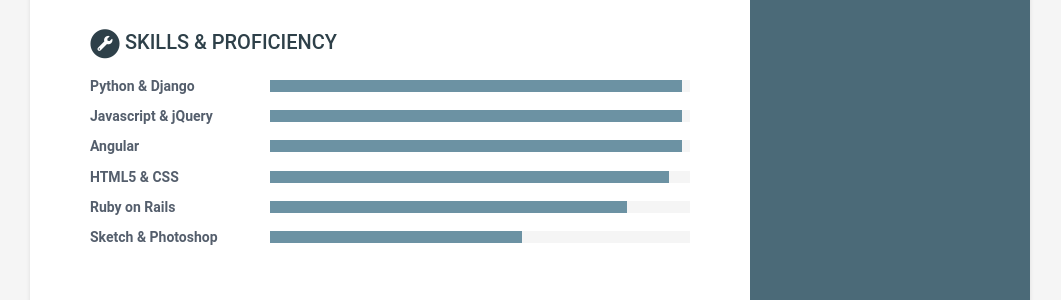
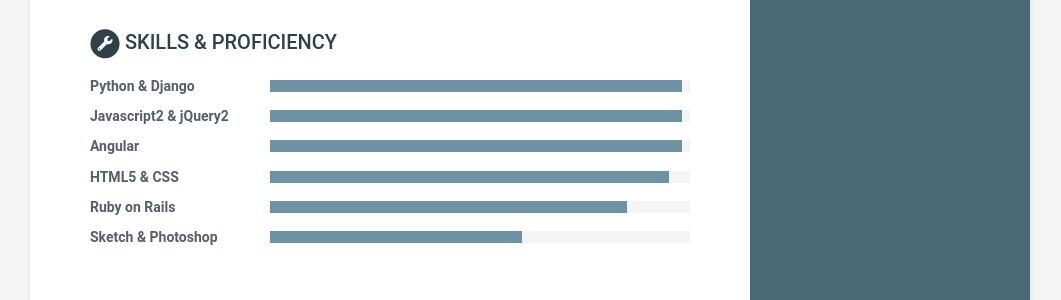
Before and after one commit to valdemarpereira/valdemarpereira.github.io, a Jekyll site: the page built from index.html, in a window 1280 px wide and 900 px high, scrolled down 1533 px. Shown: the part 452-752 px from the top of the window, without its empty margins (110-1171 px from the left). Built offline with Jekyll 4.4.1, drawn with Linux system fonts in a browser that asks for light colours.

Commit message:
Update data.yml

```diff
--- a/_data/data.yml
+++ b/_data/data.yml
@@ -183,7 +183,7 @@ skills:
       - name: Python & Django
         level: 98%
 
-      - name: Javascript & jQuery
+      - name: Javascript2 & jQuery2
         level: 98%
 
       - name: Angular
```
